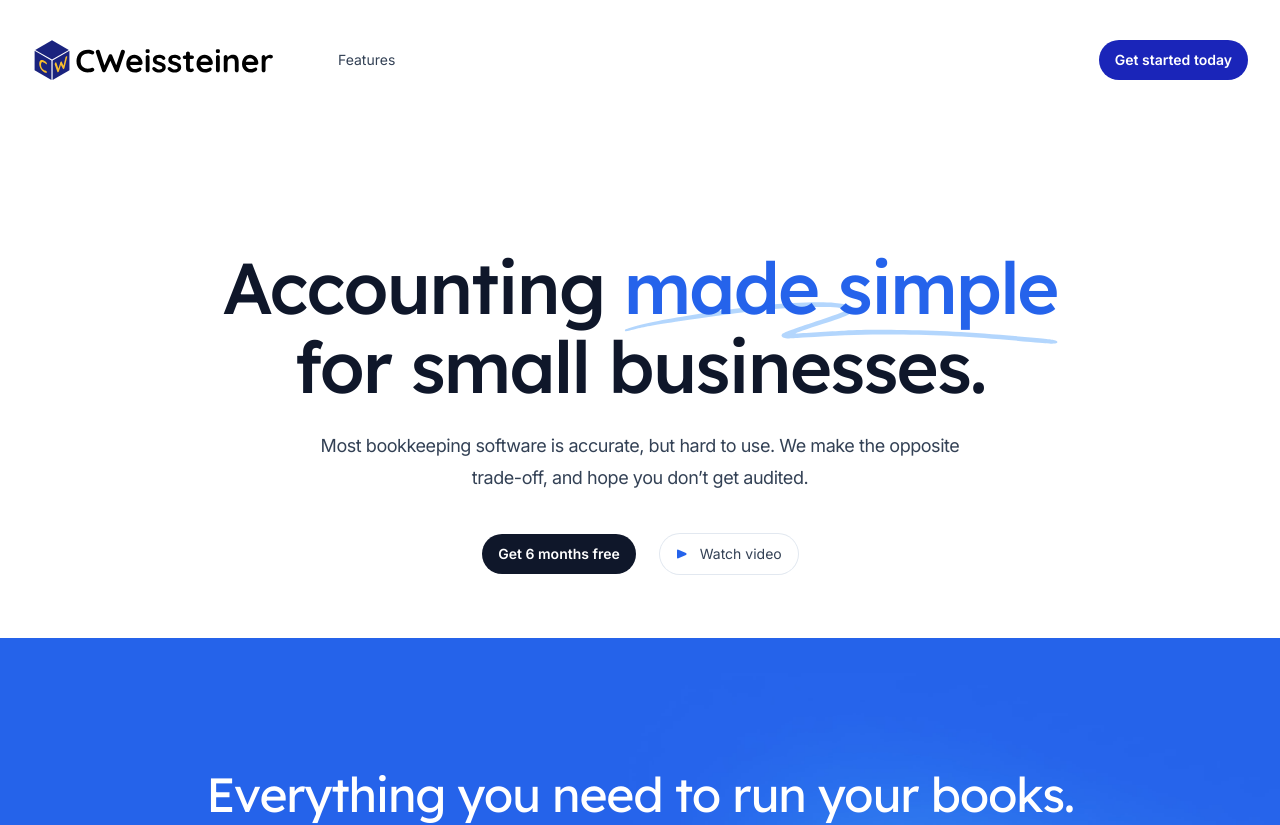
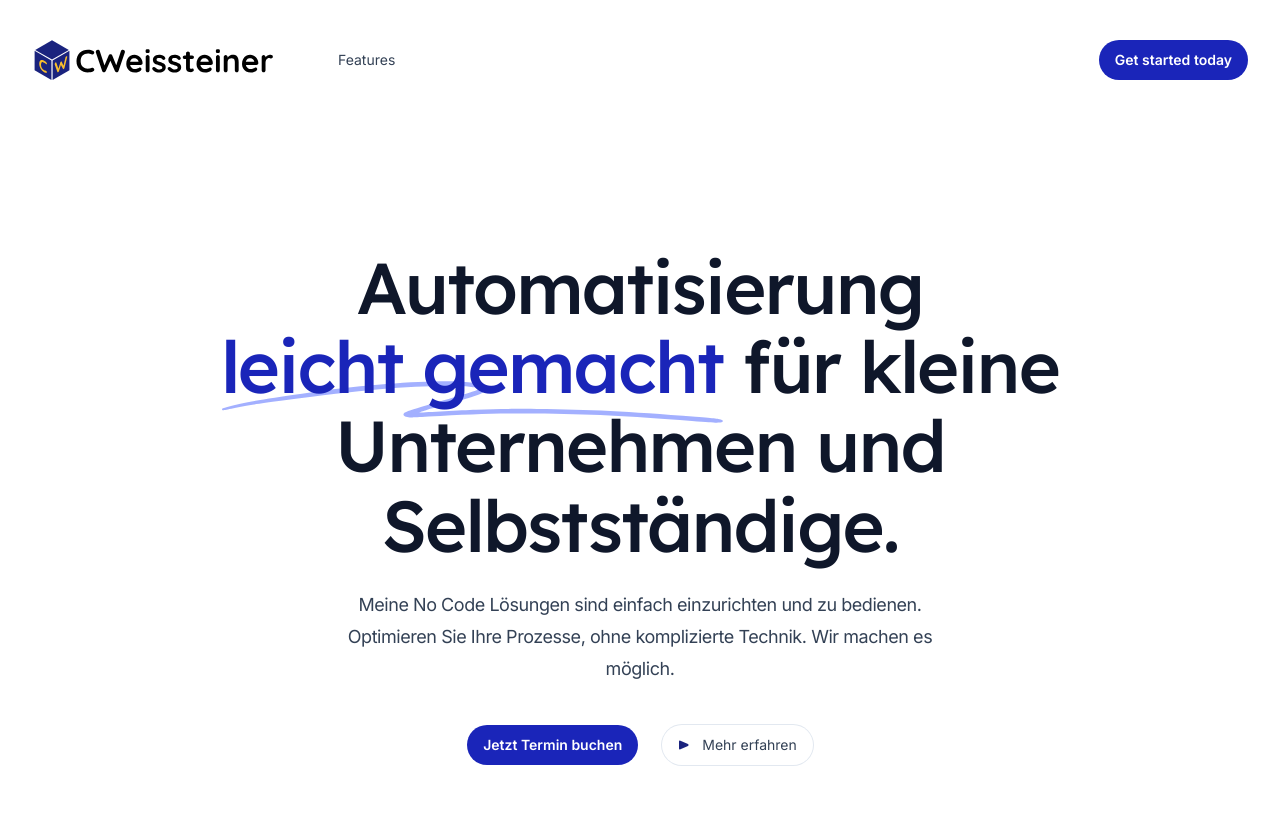
Before and after one commit to theaussie86/weissteiner-apps, a Next.js app: page / in a window 1280 px wide. Shown: the top 825 px of the page. Built offline with nearby package versions, Linux system fonts and the light colour scheme.

Commit message:
chore: Update header and hero components

```diff
--- a/src/components/Header.tsx
+++ b/src/components/Header.tsx
@@ -16,6 +16,7 @@ import { Button } from '@/components/Button'
 import { Container } from '@/components/Container'
 import { Logo } from '@/components/Logo'
 import { NavLink } from '@/components/NavLink'
+import { CALENDLY_URL } from '@/lib/util'
 
 function MobileNavLink({
   href,
@@ -60,7 +61,7 @@ function MobileNavIcon({ open }: { open: boolean }) {
 
 function GetStartedButton({ className }: { className?: string }) {
   return (
-    <Button href="/register" className={className} color="primary">
+    <Button href={CALENDLY_URL} className={className} color="primary">
       <span>
         Get started <span className="hidden lg:inline">today</span>
       </span>
--- a/src/components/Hero.tsx
+++ b/src/components/Hero.tsx
@@ -2,6 +2,7 @@ import Image from 'next/image'
 
 import { Button } from '@/components/Button'
 import { Container } from '@/components/Container'
+import { CALENDLY_URL } from '@/lib/util'
 // import logoLaravel from '@/images/logos/laravel.svg'
 // import logoMirage from '@/images/logos/mirage.svg'
 // import logoStatamic from '@/images/logos/statamic.svg'
@@ -13,37 +14,40 @@ export function Hero() {
   return (
     <Container className="pb-16 pt-20 text-center lg:pt-32">
       <h1 className="mx-auto max-w-4xl font-display text-5xl font-medium tracking-tight text-slate-900 sm:text-7xl">
-        Accounting{' '}
-        <span className="relative whitespace-nowrap text-blue-600">
+        Automatisierung{' '}
+        <span className="relative whitespace-nowrap text-primary-800">
           <svg
             aria-hidden="true"
             viewBox="0 0 418 42"
-            className="absolute left-0 top-2/3 h-[0.58em] w-full fill-blue-300/70"
+            className="absolute left-0 top-2/3 h-[0.58em] w-full fill-primary-500/50"
             preserveAspectRatio="none"
           >
             <path d="M203.371.916c-26.013-2.078-76.686 1.963-124.73 9.946L67.3 12.749C35.421 18.062 18.2 21.766 6.004 25.934 1.244 27.561.828 27.778.874 28.61c.07 1.214.828 1.121 9.595-1.176 9.072-2.377 17.15-3.92 39.246-7.496C123.565 7.986 157.869 4.492 195.942 5.046c7.461.108 19.25 1.696 19.17 2.582-.107 1.183-7.874 4.31-25.75 10.366-21.992 7.45-35.43 12.534-36.701 13.884-2.173 2.308-.202 4.407 4.442 4.734 2.654.187 3.263.157 15.593-.78 35.401-2.686 57.944-3.488 88.365-3.143 46.327.526 75.721 2.23 130.788 7.584 19.787 1.924 20.814 1.98 24.557 1.332l.066-.011c1.201-.203 1.53-1.825.399-2.335-2.911-1.31-4.893-1.604-22.048-3.261-57.509-5.556-87.871-7.36-132.059-7.842-23.239-.254-33.617-.116-50.627.674-11.629.54-42.371 2.494-46.696 2.967-2.359.259 8.133-3.625 26.504-9.81 23.239-7.825 27.934-10.149 28.304-14.005.417-4.348-3.529-6-16.878-7.066Z" />
           </svg>
-          <span className="relative">made simple</span>
+          <span className="relative">leicht gemacht</span>
         </span>{' '}
-        for small businesses.
+        für kleine Unternehmen und Selbstständige.
       </h1>
       <p className="mx-auto mt-6 max-w-2xl text-lg tracking-tight text-slate-700">
-        Most bookkeeping software is accurate, but hard to use. We make the
-        opposite trade-off, and hope you don’t get audited.
+        Meine No Code Lösungen sind einfach einzurichten und zu bedienen. <br />{' '}
+        Optimieren Sie Ihre Prozesse, ohne komplizierte Technik. Wir machen es
+        möglich.
       </p>
       <div className="mt-10 flex justify-center gap-x-6">
-        <Button href="/register">Get 6 months free</Button>
+        <Button color="primary" href={CALENDLY_URL}>
+          Jetzt Termin buchen
+        </Button>
         <Button
           href="https://www.youtube.com/watch?v=dQw4w9WgXcQ"
           variant="outline"
         >
           <svg
             aria-hidden="true"
-            className="h-3 w-3 flex-none fill-blue-600 group-active:fill-current"
+            className="h-3 w-3 flex-none fill-primary-900 group-active:fill-current"
           >
             <path d="m9.997 6.91-7.583 3.447A1 1 0 0 1 1 9.447V2.553a1 1 0 0 1 1.414-.91L9.997 5.09c.782.355.782 1.465 0 1.82Z" />
           </svg>
-          <span className="ml-3">Watch video</span>
+          <span className="ml-3">Mehr erfahren</span>
         </Button>
       </div>
       {/* <div className="mt-36 lg:mt-44">
--- /dev/null
+++ b/src/lib/util.ts
@@ -0,0 +1 @@
+export const CALENDLY_URL = 'https://calendly.com/leichtgemacht/erstgesprach'
```
